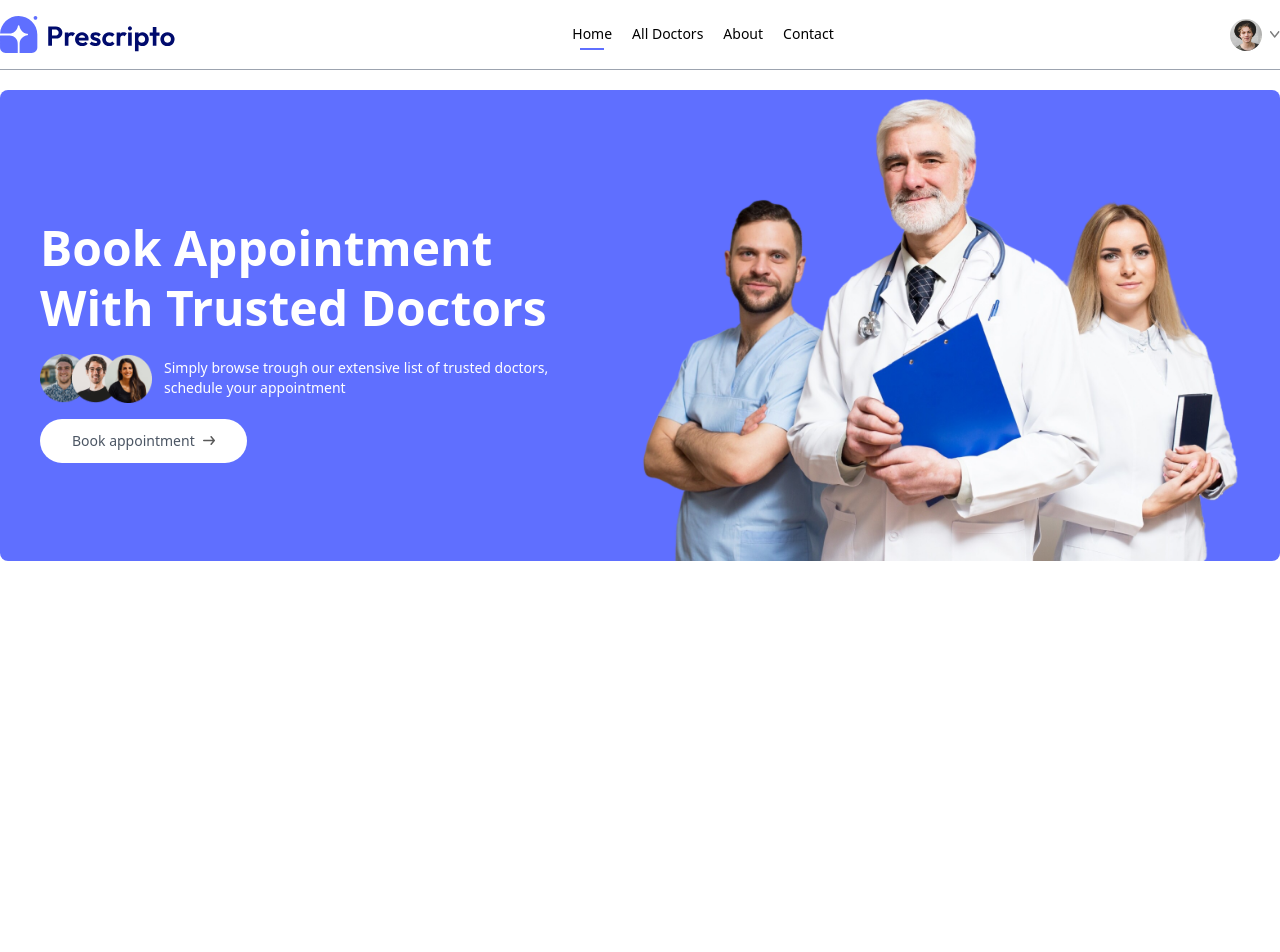
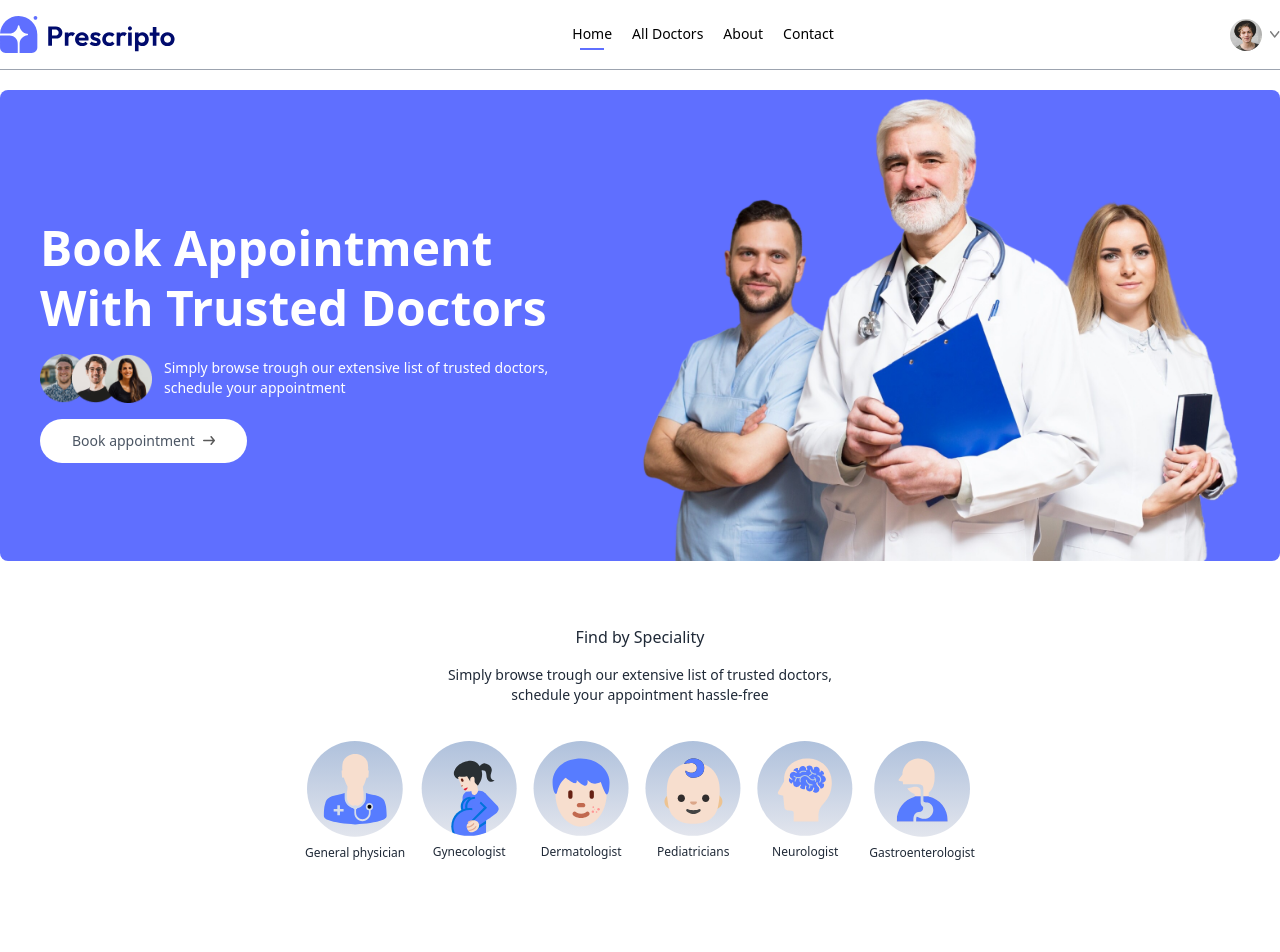
Before and after one commit to TazhibTechnology/Doctor-Appointment-Booking-Website, a React app in the folder frontend/: page / in a window 1280 px wide. Shown: the top 952 px of the page. Before the commit the page ends 800 px from the top, so only its background shows below. Built offline with nearby package versions, Linux system fonts and the light colour scheme; the HTML template or start-up script is replaced by a standard one.

Commit message:
Dev SpecialityMenu and start Dev TopDoctors task

```diff
--- a/frontend/src/components/SpecialityMenu.jsx
+++ b/frontend/src/components/SpecialityMenu.jsx
@@ -0,0 +1,33 @@
+import React from "react";
+import { specialityData } from "../assets/assets_frontend/assets";
+import { Link } from "react-router-dom";
+
+const SpecialityMenu = () => {
+  return (
+    <div
+      className='flex flex-col items-center gap-4 py-16 text-gray-800 '
+      id='speciality'
+    >
+      <h1 className='text-3x1 font-medium'>Find by Speciality</h1>
+      <p className='sm:w-1/3 text-center text-sm'>
+        Simply browse trough our extensive list of trusted doctors, schedule
+        your appointment hassle-free
+      </p>
+      <div className='flex sm:justify-center gap-4 pt-5 w-full overflow-scroll'>
+        {specialityData.map((item, index) => (
+          <Link
+            onClick={() => scrollTo(0, 0)}
+            className='flex flex-col items-center text-xs cursor-pointer flex-shrink-0 hover:translate-y-[-10px] transition-all duration-500 '
+            key={index}
+            to={"/doctors/${item.speciality}"}
+          >
+            <img className='w-16 sm:w-24 mb-2' src={item.image} alt='' />
+            <p>{item.speciality}</p>
+          </Link>
+        ))}
+      </div>
+    </div>
+  );
+};
+
+export default SpecialityMenu;
--- /dev/null
+++ b/frontend/src/components/TopDoctors.jsx
@@ -0,0 +1,29 @@
+import React from 'react';
+import { doctors } from '../assets/assets_frontend/assets';
+
+const TopDoctors = () => {
+  return (
+    <div className='flex flex-col items-center gap-4 my-16 text-gray-900 md:mx-10'>
+      <h1>Top Doctors to Book</h1>
+      <p>Simply browse through our extensive list of trusted doctors.</p>
+      <div>
+        {doctors.slice(0, 10).map((item, index) => (
+          <div key={index}>
+            <img src={item.image} alt={item.name} />
+            <div>
+              <div>
+                <p></p>
+                <p>Available</p>
+              </div>
+              <p>{item.name}</p>
+              <p>{item.speciality}</p>
+            </div>
+          </div>
+        ))}
+      </div>
+      <button>more</button>
+    </div>
+  );
+};
+
+export default TopDoctors;
--- a/frontend/src/index.css
+++ b/frontend/src/index.css
@@ -5,3 +5,7 @@
 .active hr {
   @apply block;
 }
+
+::-webkit-scrollbar{
+  @apply hidden
+}
--- a/frontend/src/pages/Home.jsx
+++ b/frontend/src/pages/Home.jsx
@@ -1,10 +1,13 @@
-import React from 'react'
 import Header from '../components/Header'
+import SpecialityMenu from '../components/SpecialityMenu'
+import TopDoctors from '../components/TopDoctors'
 
 const Home = () => {
   return (
     <div>
       <Header/>
+      <SpecialityMenu/>
+      <TopDoctors/>
     </div>
   )
 }
```
